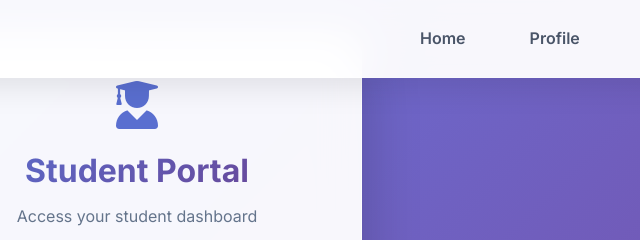
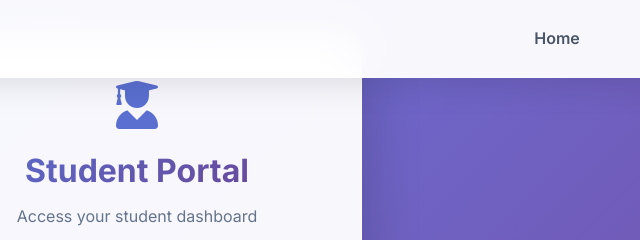
Before and after one commit to krishnaa1926-bit/HACKAHOLICS-A, a plain HTML site: page student-login.html in a window 1280 px wide. Shown: the top 240 px of the page, 503-1143 px from the left. Drawn offline with Linux system fonts and the light colour scheme.

Commit message:
Add files via upload

```diff
--- a/student-login.html
+++ b/student-login.html
@@ -21,7 +21,7 @@
                 <ul class="nav-menu" id="nav-menu">
                     <li><a href="index.html" class="nav-link">Home</a></li>
 
-                    <li><a href="profile.html" class="nav-link">Profile</a></li>
+
                     <li><a href="contact.html" class="nav-link">Contact</a></li>
                 </ul>
                 <div class="nav-toggle" id="nav-toggle">
```
